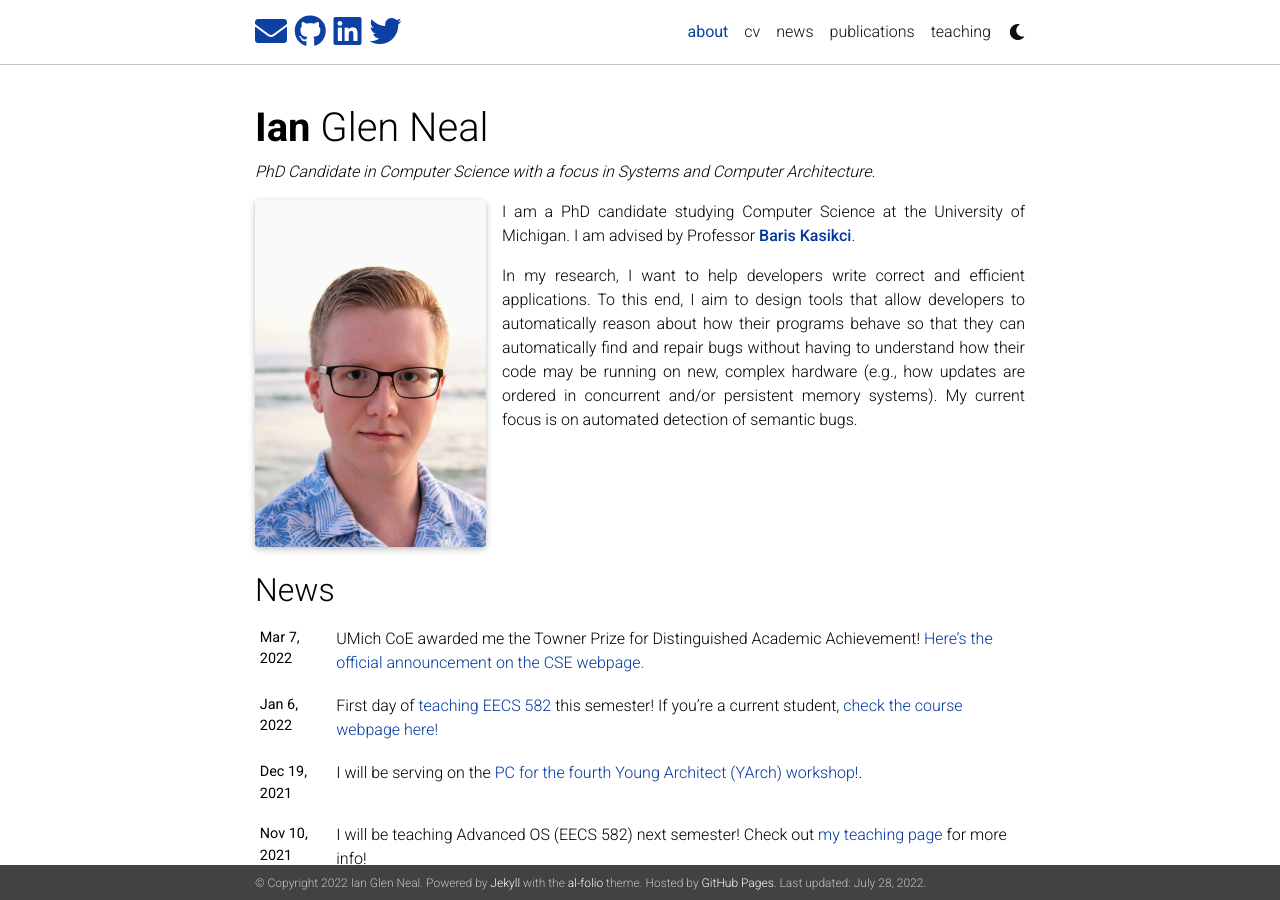
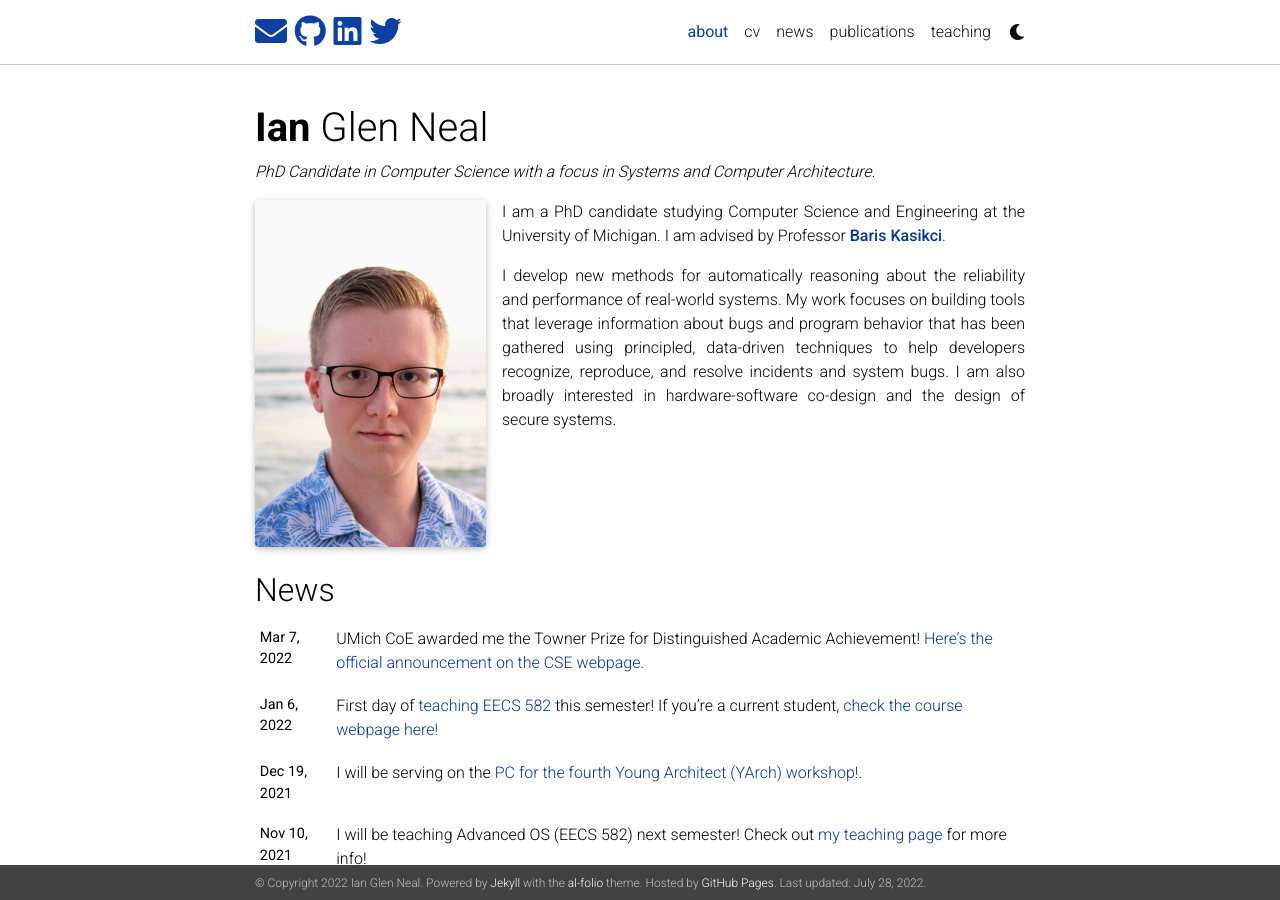
Before and after one commit to iangneal/iangneal.github.io, a Jekyll site: the page built from _pages/about.md, in a window 1280 px wide and 900 px high. Built offline with Jekyll 4.4.1, drawn with Linux system fonts in a browser that asks for light colours; nearby versions of some CDN libraries; a style sheet for code colours, icons or effects is not loaded.

Commit message:
Update CV, bio

```diff
--- a/_pages/about.md
+++ b/_pages/about.md
@@ -28,14 +28,11 @@ Put your address / P.O. box / other info right below your picture. You can also
 Link to your social media connections, too. This theme is set up to use [Font Awesome icons](http://fortawesome.github.io/Font-Awesome/){:target="\_blank"} and [Academicons](https://jpswalsh.github.io/academicons/){:target="\_blank"}, like the ones below. Add your Facebook, Twitter, LinkedIn, Google Scholar, or just disable all of them. -->
 
 
-I am a PhD candidate studying Computer Science at the University of
-Michigan. I am advised by Professor [**Baris Kasikci**][baris-homepage].
+I am a PhD candidate studying Computer Science and Engineering at the University of Michigan.
+I am advised by Professor [**Baris Kasikci**][baris-homepage].
 
-In my research, I want to help developers write correct and efficient applications.
-To this end, I aim to design tools that allow developers to automatically reason
-about how their programs behave so that they can automatically find and repair bugs without
-having to understand how their code may be running on new, complex hardware (e.g.,
-how updates are ordered in concurrent and/or persistent memory systems). My
-current focus is on automated detection of semantic bugs.
+I develop new methods for automatically reasoning about the reliability and performance of real-world systems.
+My work focuses on building tools that leverage information about bugs and program behavior that has been gathered using principled, data-driven techniques to help developers recognize, reproduce, and resolve incidents and system bugs.
+I am also broadly interested in hardware-software co-design and the design of secure systems.
 
 [baris-homepage]: https://web.eecs.umich.edu/~barisk/
```
Also changed, not shown: 2 other files.
